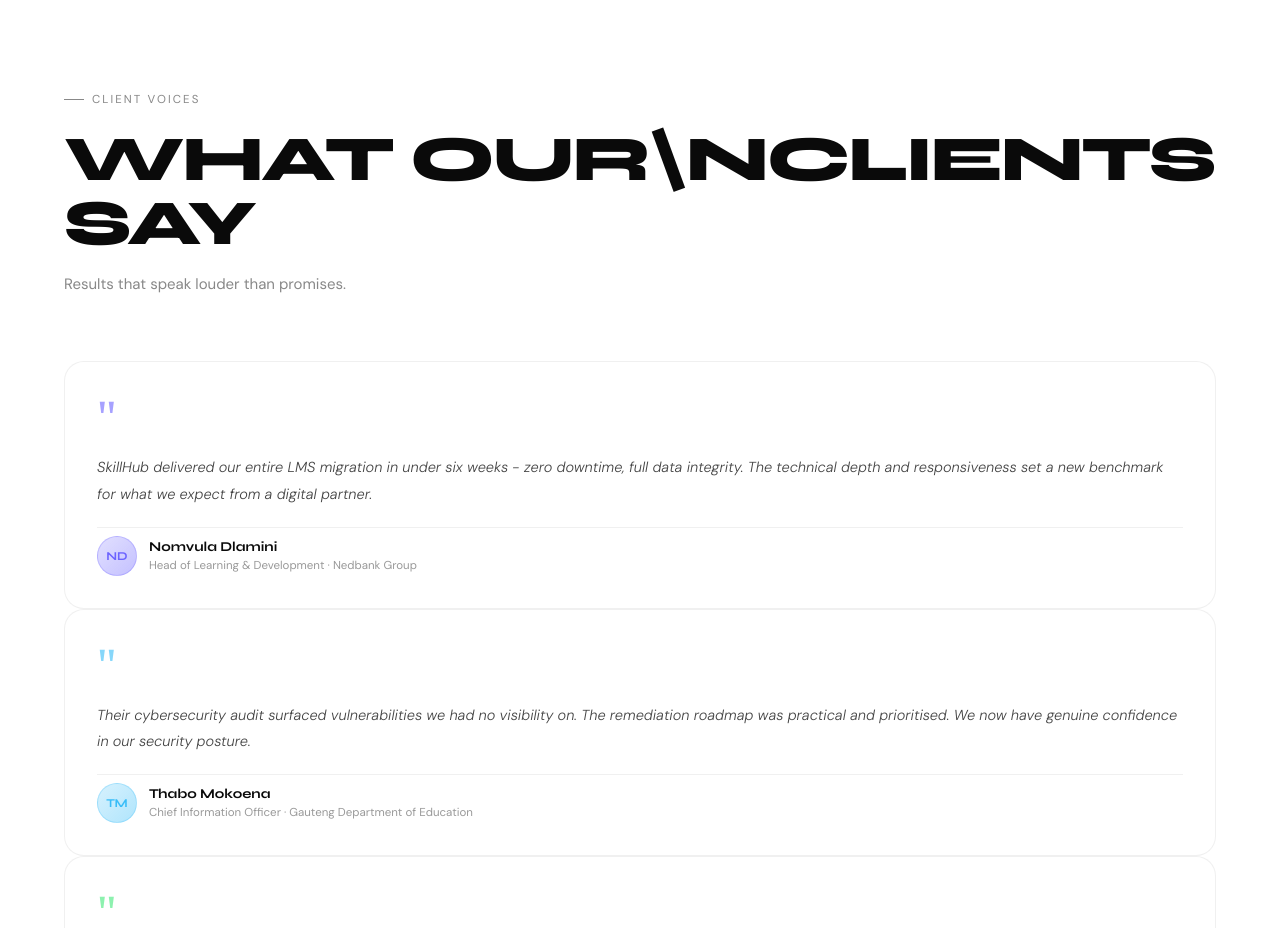
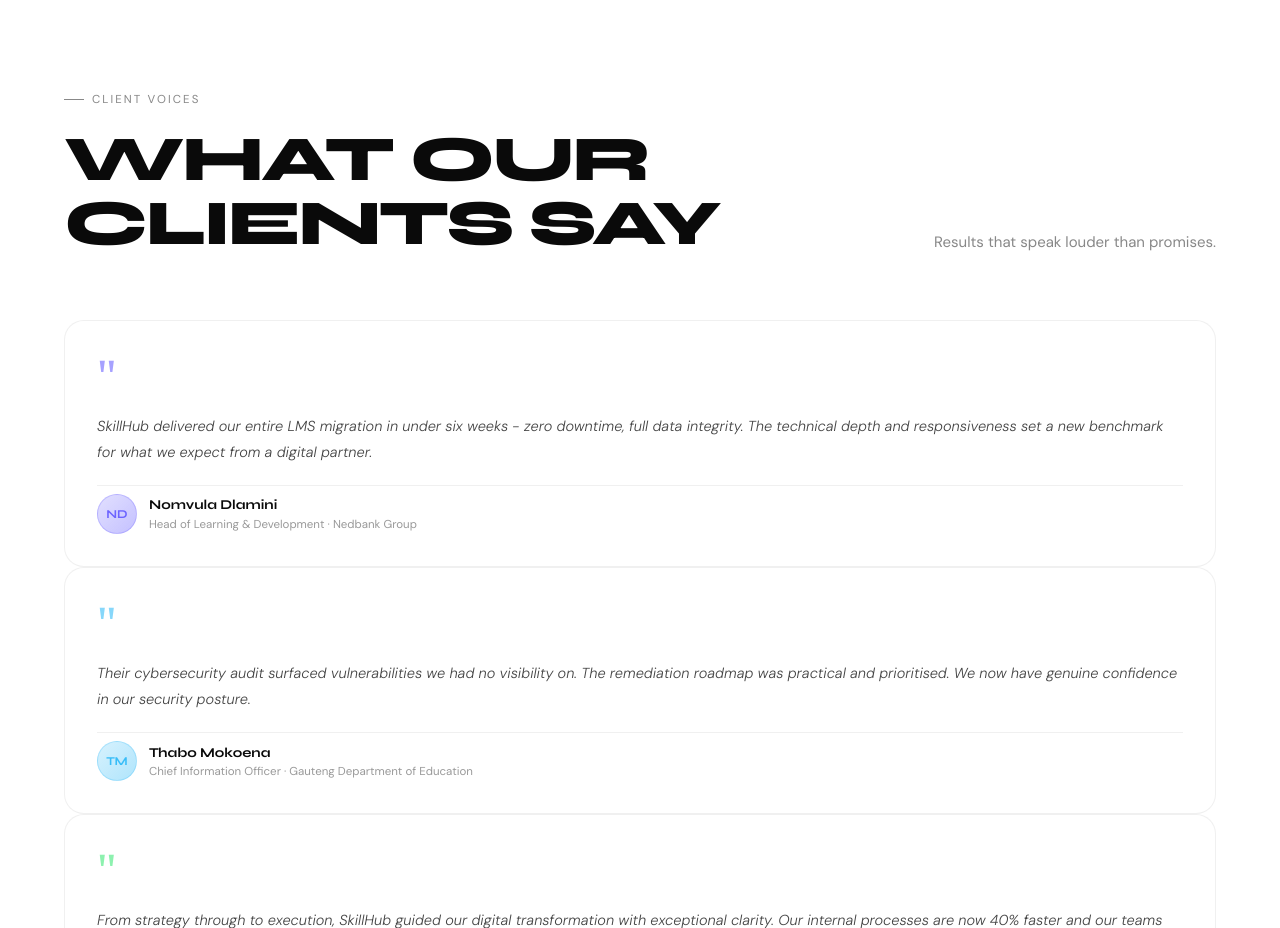
Before and after one commit to kattdevs/skillhub-website, a React (Vite) app in the folder skillhub-v2/: page / in a window 1280 px wide. Shown: the part 6300-7228 px from the top of the page. Built offline with nearby package versions, Linux system fonts and the light colour scheme.

Commit message:
now splits title on \n at render time

```diff
--- a/skillhub-v2/src/components/sections/Testimonials.jsx
+++ b/skillhub-v2/src/components/sections/Testimonials.jsx
@@ -8,7 +8,7 @@ export default function Testimonials() {
       <div className="wrap">
         <SectionHeader
           label="CLIENT VOICES"
-          title="WHAT OUR\nCLIENTS SAY"
+          title={"WHAT OUR\nCLIENTS SAY"}
           subtitle="Results that speak louder than promises."
         />
         <div className="grid-2">
```
